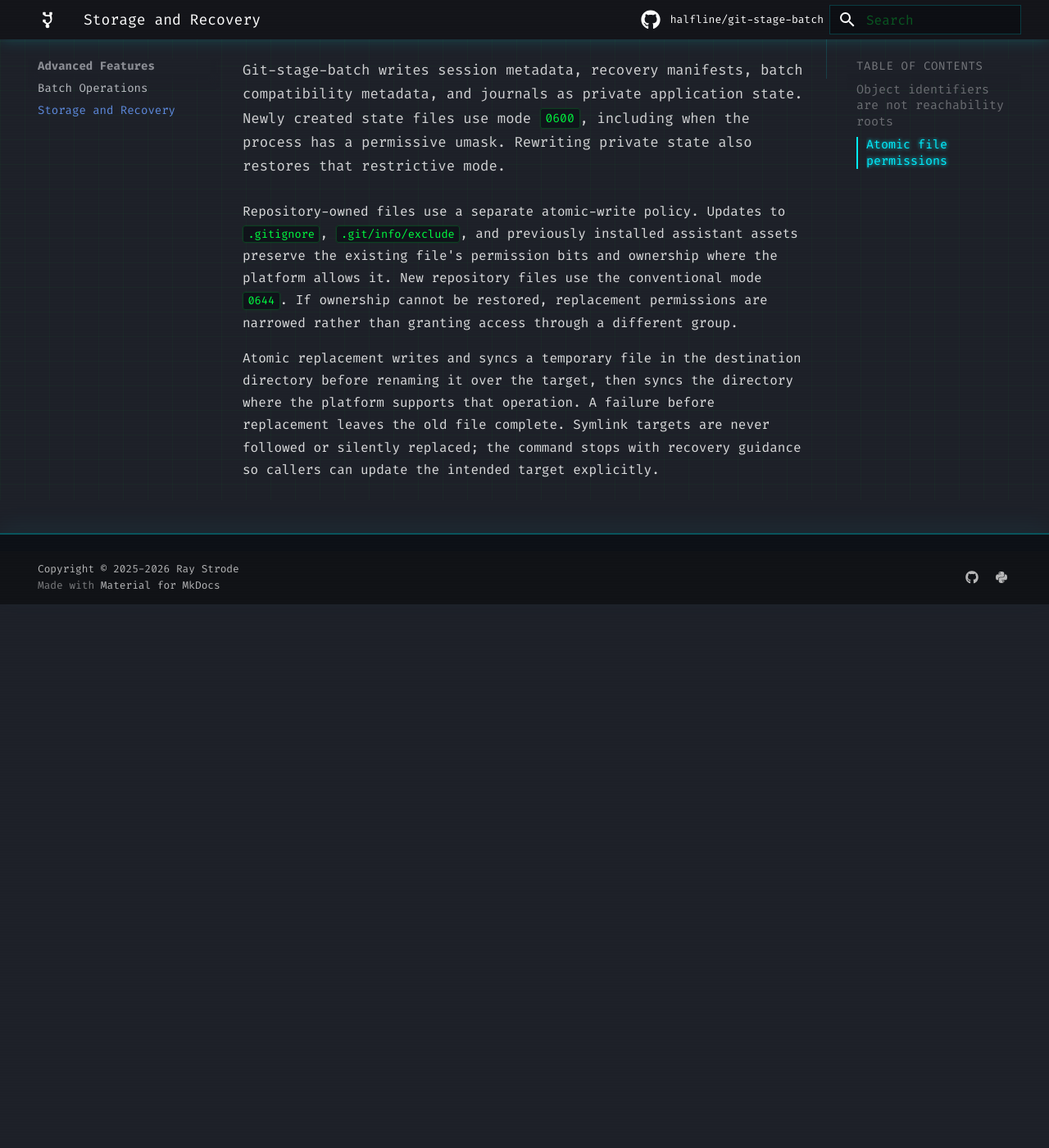
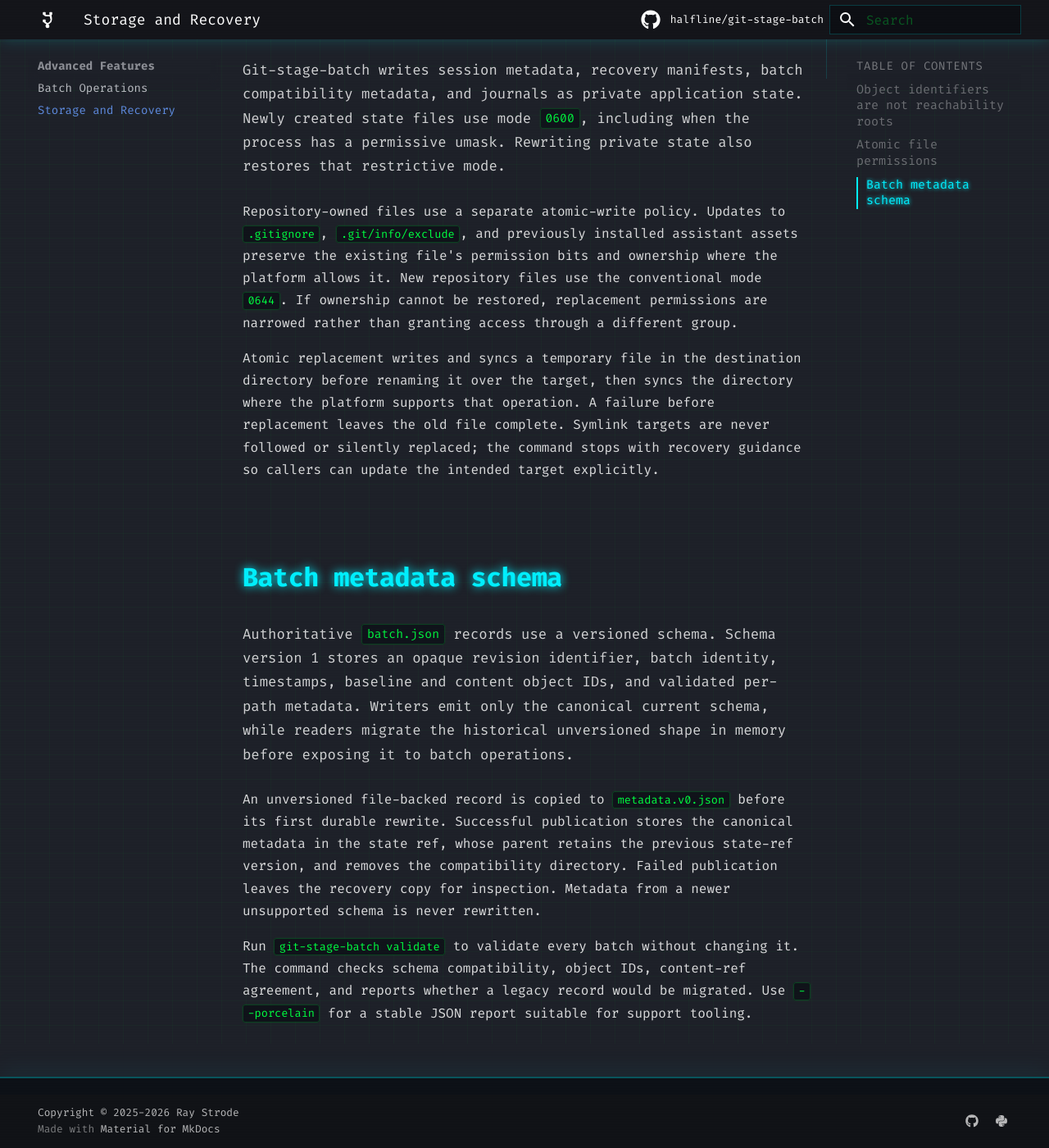
Before and after one commit to halfline/git-stage-batch, an MkDocs documentation site: the page built from docs/storage.md, in a window 1280 px wide and 1400 px high, scrolled down 1367 px. Shown: the whole window at 82% size. Built offline with MkDocs 1.6.1 and Material for MkDocs 9.7.7, drawn with Linux system fonts in a browser that asks for light colours; comment, search, counter and statistics services are not loaded; before the commit the page ends 2104 px from its top, so only the background shows below that.

Commit message:
docs: Describe versioned batch metadata
Batch storage now uses canonical versioned records and provides a validate
command for persisted metadata.

Users need guidance about migration recovery, schema compatibility, ref
checks, and the non-mutating diagnostic workflow.

This commit documents the metadata lifecycle and the validate command with
its porcelain report.

The versioned batch metadata series now concludes with command completion,
manual coverage, and broader migration and recovery guidance.

```diff
--- a/docs/storage.md
+++ b/docs/storage.md
@@ -52,3 +52,22 @@ the platform supports that operation. A failure before replacement leaves the
 old file complete. Symlink targets are never followed or silently replaced;
 the command stops with recovery guidance so callers can update the intended
 target explicitly.
+
+## Batch metadata schema
+
+Authoritative `batch.json` records use a versioned schema. Schema version 1
+stores an opaque revision identifier, batch identity, timestamps, baseline and
+content object IDs, and validated per-path metadata. Writers emit only the
+canonical current schema, while readers migrate the historical unversioned
+shape in memory before exposing it to batch operations.
+
+An unversioned file-backed record is copied to `metadata.v0.json` before its
+first durable rewrite. Successful publication stores the canonical metadata in
+the state ref, whose parent retains the previous state-ref version, and removes
+the compatibility directory. Failed publication leaves the recovery copy for
+inspection. Metadata from a newer unsupported schema is never rewritten.
+
+Run `git-stage-batch validate` to validate every batch without changing it. The
+command checks schema compatibility, object IDs, content-ref agreement, and
+reports whether a legacy record would be migrated. Use `--porcelain` for a
+stable JSON report suitable for support tooling.
```
Also changed, not shown: docs/commands.md (+14 -0 lines).
